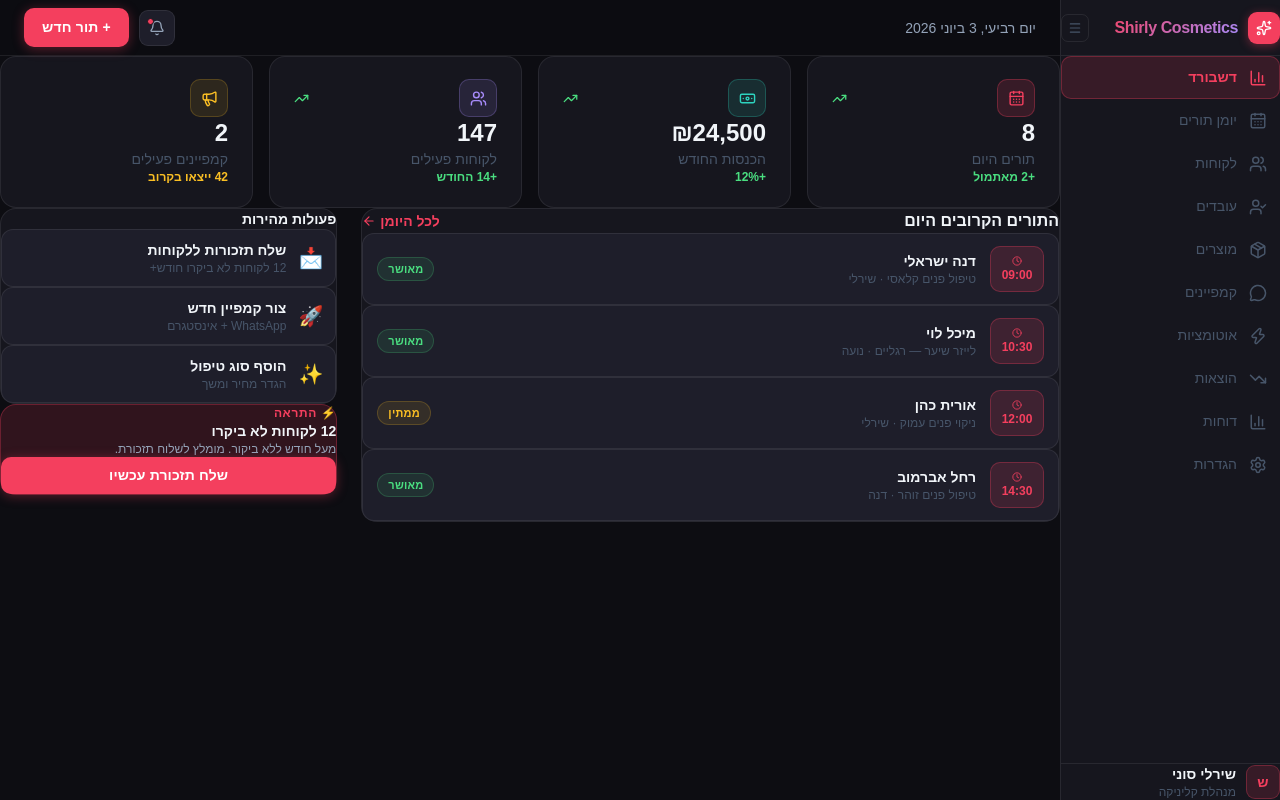
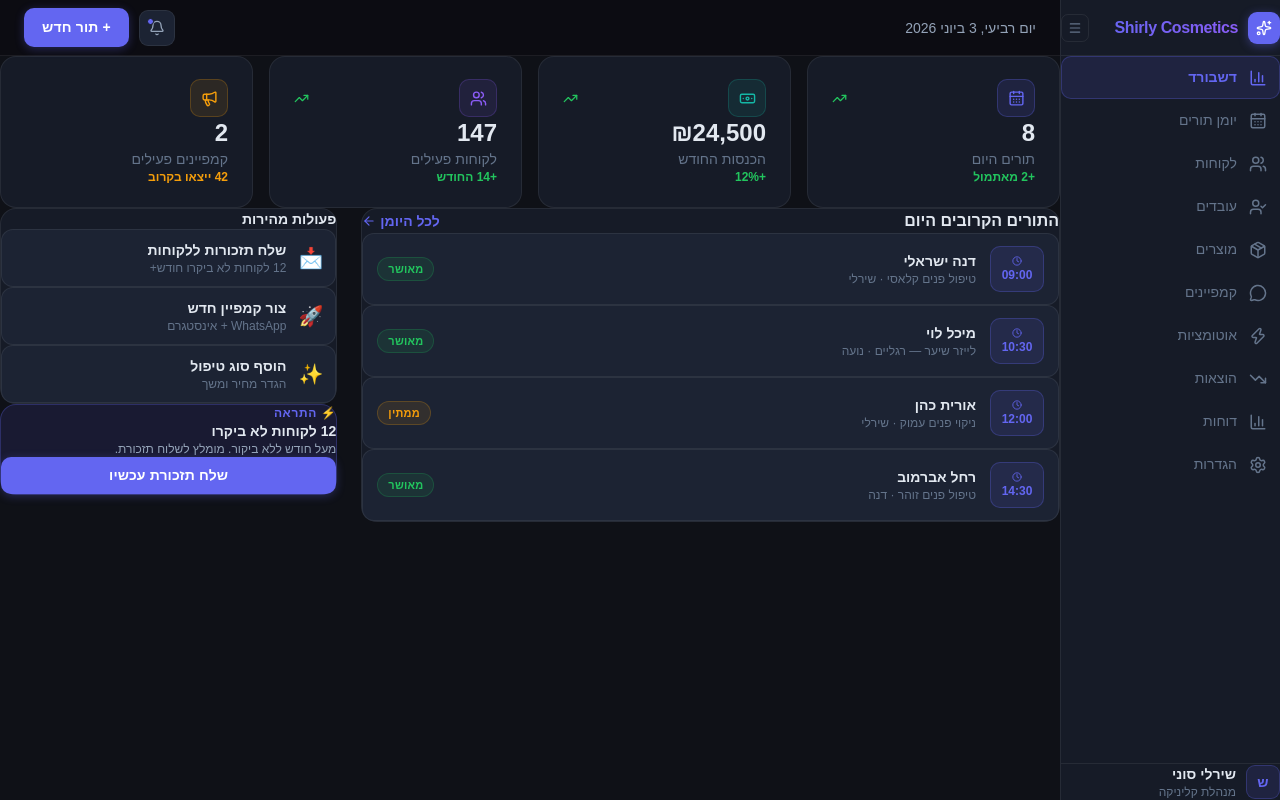
Before and after one commit to ront123/Shirly_Cosmetics, a React app in the folder frontend/: page / in a window 1280 px wide. Built offline with nearby package versions, Linux system fonts and the light colour scheme; the HTML template or start-up script is replaced by a standard one.

Commit message:
Design: professional slate/indigo palette — clean, readable, no loud colors

```diff
--- a/frontend/src/index.css
+++ b/frontend/src/index.css
@@ -8,38 +8,46 @@
 }
 
 :root {
-  --bg-base:      #0d0d12;
-  --bg-surface:   #16161e;
-  --bg-elevated:  #1e1e2a;
-  --bg-hover:     #252533;
-  --border:       rgba(255,255,255,0.08);
-  --border-hover: rgba(255,255,255,0.16);
+  /* ── Backgrounds — slate dark ── */
+  --bg-base:      #0f1117;
+  --bg-surface:   #161b27;
+  --bg-elevated:  #1c2333;
+  --bg-hover:     #232d42;
+  --border:       rgba(255,255,255,0.07);
+  --border-hover: rgba(255,255,255,0.13);
 
-  --accent:        #f43f5e;
-  --accent-dark:   #e11d48;
-  --accent-light:  rgba(244,63,94,0.15);
-  --accent-border: rgba(244,63,94,0.3);
+  /* ── Primary accent — indigo (professional, trustworthy) ── */
+  --accent:        #6366f1;
+  --accent-dark:   #4f46e5;
+  --accent-light:  rgba(99,102,241,0.12);
+  --accent-border: rgba(99,102,241,0.28);
 
-  --violet:        #a78bfa;
-  --violet-light:  rgba(167,139,250,0.12);
-  --violet-border: rgba(167,139,250,0.25);
+  /* ── Semantic colors — muted & tasteful ── */
+  --violet:        #8b5cf6;
+  --violet-light:  rgba(139,92,246,0.10);
+  --violet-border: rgba(139,92,246,0.22);
 
-  --teal:          #2dd4bf;
-  --teal-light:    rgba(45,212,191,0.12);
-  --teal-border:   rgba(45,212,191,0.25);
+  --teal:          #14b8a6;
+  --teal-light:    rgba(20,184,166,0.10);
+  --teal-border:   rgba(20,184,166,0.22);
 
-  --green:         #4ade80;
-  --green-light:   rgba(74,222,128,0.1);
-  --green-border:  rgba(74,222,128,0.2);
+  --green:         #22c55e;
+  --green-light:   rgba(34,197,94,0.10);
+  --green-border:  rgba(34,197,94,0.20);
 
-  --amber:         #fbbf24;
-  --amber-light:   rgba(251,191,36,0.1);
-  --amber-border:  rgba(251,191,36,0.2);
+  --amber:         #f59e0b;
+  --amber-light:   rgba(245,158,11,0.10);
+  --amber-border:  rgba(245,158,11,0.22);
 
-  --text-primary:  #f1f5f9;
+  --red:           #f43f5e;
+  --red-light:     rgba(244,63,94,0.10);
+  --red-border:    rgba(244,63,94,0.22);
+
+  /* ── Text — high contrast ladder ── */
+  --text-primary:   #e2e8f0;
   --text-secondary: #94a3b8;
-  --text-muted:    #475569;
-  --text-faint:    #334155;
+  --text-muted:     #64748b;
+  --text-faint:     #3f4f63;
 }
 
 html, body {
@@ -81,13 +89,13 @@ html, body {
   font-size: 14px;
   letter-spacing: 0.01em;
   transition: background 0.2s ease, transform 0.15s ease, box-shadow 0.2s ease;
-  box-shadow: 0 2px 12px rgba(244,63,94,0.35);
+  box-shadow: 0 2px 10px rgba(99,102,241,0.30);
   gap: 6px;
 }
 .btn-primary:hover {
   background: var(--accent-dark);
   transform: translateY(-1px);
-  box-shadow: 0 4px 20px rgba(244,63,94,0.45);
+  box-shadow: 0 4px 18px rgba(99,102,241,0.40);
 }
 .btn-primary:active { transform: translateY(0); }
 
@@ -149,7 +157,7 @@ html, body {
   letter-spacing: 0.02em;
 }
 .badge-green  { background: var(--green-light);  color: var(--green);  border: 1px solid var(--green-border); }
-.badge-red    { background: var(--accent-light);  color: var(--accent); border: 1px solid var(--accent-border); }
+.badge-red    { background: var(--red-light);     color: var(--red);    border: 1px solid var(--red-border); }
 .badge-amber  { background: var(--amber-light);   color: var(--amber);  border: 1px solid var(--amber-border); }
 .badge-violet { background: var(--violet-light);  color: var(--violet); border: 1px solid var(--violet-border); }
 .badge-teal   { background: var(--teal-light);    color: var(--teal);   border: 1px solid var(--teal-border); }
@@ -171,7 +179,7 @@ html, body {
 .input-dark::placeholder { color: var(--text-faint); }
 .input-dark:focus {
   border-color: var(--accent);
-  box-shadow: 0 0 0 3px rgba(244,63,94,0.12);
+  box-shadow: 0 0 0 3px rgba(99,102,241,0.15);
   background: var(--bg-surface);
 }
 
@@ -193,7 +201,7 @@ html, body {
 
 /* ── Gradient text ── */
 .gradient-text {
-  background: linear-gradient(135deg, #f43f5e 0%, #a78bfa 100%);
+  background: linear-gradient(135deg, #6366f1 0%, #8b5cf6 100%);
   -webkit-background-clip: text;
   -webkit-text-fill-color: transparent;
   background-clip: text;
--- a/frontend/src/layouts/MainLayout.jsx
+++ b/frontend/src/layouts/MainLayout.jsx
@@ -146,7 +146,7 @@ export default function MainLayout() {
         <div className="flex items-center h-14 px-4 flex-shrink-0"
           style={{ borderBottom: '1px solid var(--border)', gap: 10 }}>
           <div className="flex items-center justify-center flex-shrink-0"
-            style={{ width: 32, height: 32, borderRadius: 9, background: 'var(--accent)', boxShadow: '0 2px 10px rgba(244,63,94,0.4)' }}>
+            style={{ width: 32, height: 32, borderRadius: 9, background: 'var(--accent)', boxShadow: '0 2px 10px rgba(99,102,241,0.4)' }}>
             <Sparkles size={16} color="#fff" />
           </div>
 
```
